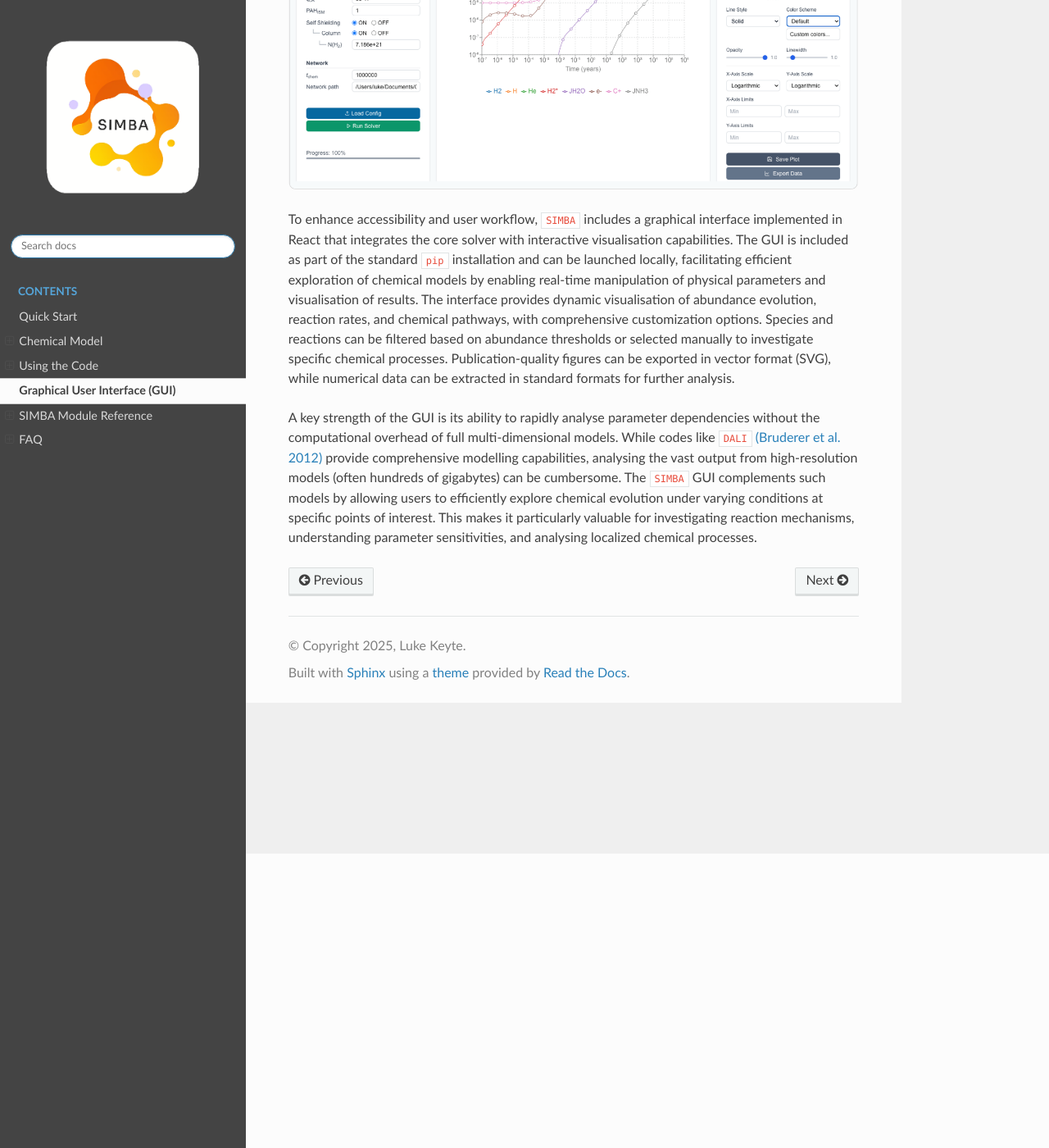
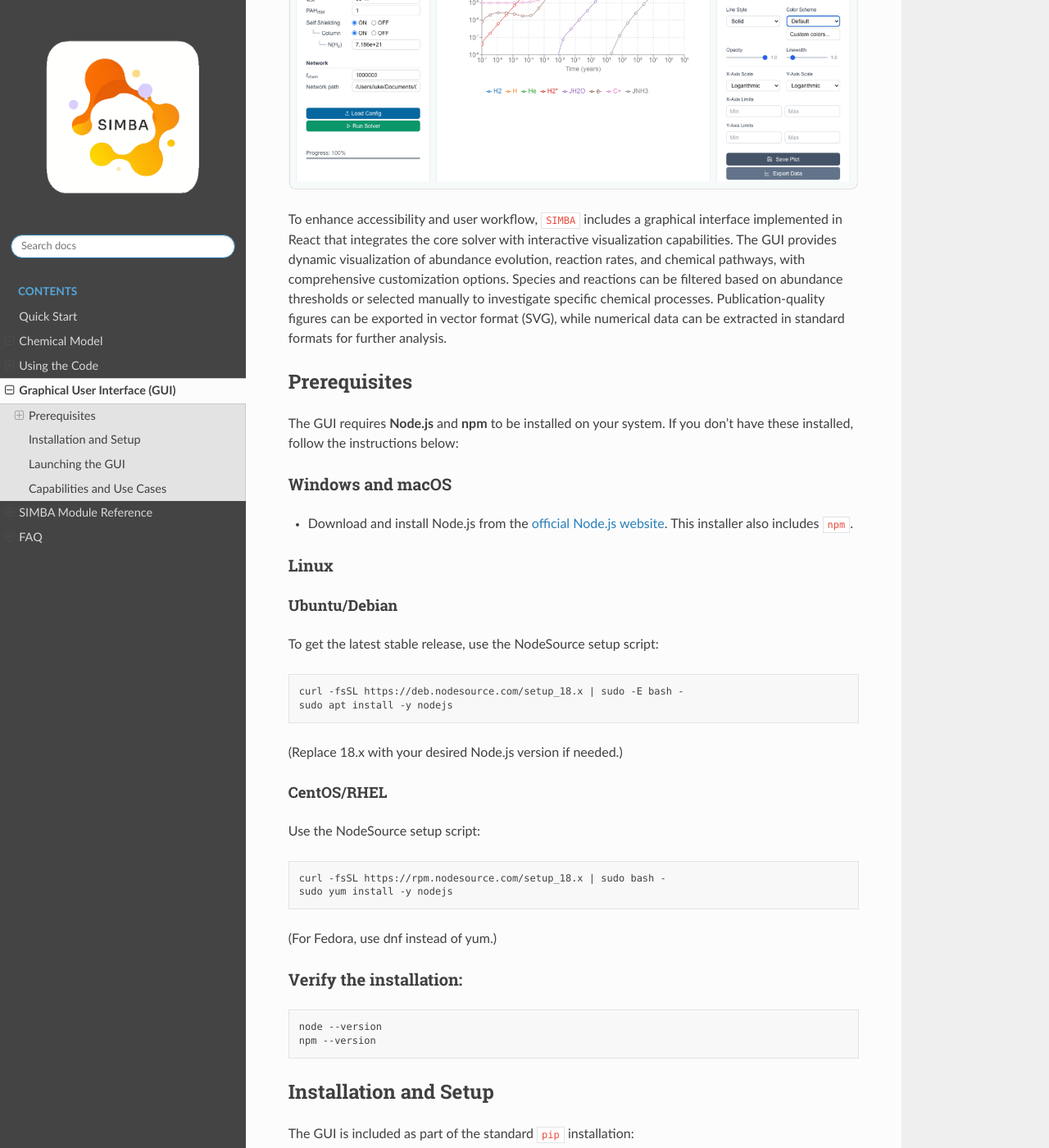
Before and after one commit to lukekeyte/simba-docs, a Sphinx documentation site: the page built from docs/gui/index.md, in a window 1280 px wide and 1400 px high, scrolled down 359 px. Shown: the whole window at 82% size. Built offline with Sphinx 7.4.7 and the Read the Docs theme 3.1.0, drawn with Linux system fonts in a browser that asks for light colours; some of the changed text lies outside the part shown.

Commit message:
GUI updates

````diff
--- a/docs/gui/index.md
+++ b/docs/gui/index.md
@@ -2,7 +2,86 @@
 
 ![SIMBA graphical user interface](/_static/fig_lukenet_gui.png)
 
-To enhance accessibility and user workflow, `SIMBA` includes a graphical interface implemented in React that integrates the core solver with interactive visualisation capabilities. The GUI is included as part of the standard `pip` installation and can be launched locally, facilitating efficient exploration of chemical models by enabling real-time manipulation of physical parameters and visualisation of results.
-The interface provides dynamic visualisation of abundance evolution, reaction rates, and chemical pathways, with comprehensive customization options. Species and reactions can be filtered based on abundance thresholds or selected manually to investigate specific chemical processes. Publication-quality figures can be exported in vector format (SVG), while numerical data can be extracted in standard formats for further analysis.
+To enhance accessibility and user workflow, `SIMBA` includes a graphical interface implemented in React that integrates the core solver with interactive visualization capabilities. The GUI provides dynamic visualization of abundance evolution, reaction rates, and chemical pathways, with comprehensive customization options. Species and reactions can be filtered based on abundance thresholds or selected manually to investigate specific chemical processes. Publication-quality figures can be exported in vector format (SVG), while numerical data can be extracted in standard formats for further analysis.
 
-A key strength of the GUI is its ability to rapidly analyse parameter dependencies without the computational overhead of full multi-dimensional models. While codes like `DALI` [(Bruderer et al. 2012)](https://ui.adsabs.harvard.edu/abs/2012A%26A...541A..91B/abstract) provide comprehensive modelling capabilities, analysing the vast output from high-resolution models (often hundreds of gigabytes) can be cumbersome. The `SIMBA` GUI complements such models by allowing users to efficiently explore chemical evolution under varying conditions at specific points of interest. This makes it particularly valuable for investigating reaction mechanisms, understanding parameter sensitivities, and analysing localized chemical processes.
+## Prerequisites
+
+The GUI requires **Node.js** and **npm** to be installed on your system. If you don't have these installed, follow the instructions below:
+
+### Windows and macOS
+
+- Download and install Node.js from the [official Node.js website](https://nodejs.org/). This installer also includes `npm`.
+
+### Linux
+
+#### Ubuntu/Debian
+
+To get the latest stable release, use the NodeSource setup script:
+
+```bash
+curl -fsSL https://deb.nodesource.com/setup_18.x | sudo -E bash -
+sudo apt install -y nodejs
+```
+(Replace 18.x with your desired Node.js version if needed.)
+
+
+#### CentOS/RHEL
+
+Use the NodeSource setup script:
+
+```bash
+curl -fsSL https://rpm.nodesource.com/setup_18.x | sudo bash -
+sudo yum install -y nodejs
+```
+
+(For Fedora, use dnf instead of yum.)
+
+
+### Verify the installation:
+```bash
+node --version
+npm --version
+```
+
+
+## Installation and Setup
+
+The GUI is included as part of the standard `pip` installation:
+
+```bash
+pip install simba_chem
+```
+
+During installation, only the React source code is downloaded (not the built application) to keep the package size manageable. **The GUI will be built automatically on your system when first launched.**
+
+## Launching the GUI
+
+To launch the GUI from the command line:
+
+```bash
+simba-gui
+```
+
+Or in Python:
+```python
+from simba_chem.gui_server import launch_gui
+launch_gui()
+```
+
+
+**On first launch**, the system will:
+1. Install the required JavaScript dependencies (`npm install`)
+2. Build the React application (`npm run build`) - this may take a few minutes
+3. Start the local server and automatically open your browser
+
+**Subsequent launches** will start immediately since the application is already built.
+
+For development purposes, you can also launch in development mode with hot reloading:
+```python
+from simba_chem.gui_server import launch_gui_dev
+launch_gui_dev()
+```
+
+## Capabilities and Use Cases
+
+A key strength of the GUI is its ability to rapidly analyse parameter dependencies without the computational overhead of full multi-dimensional models. While codes like `DALI` (Bruderer et al. 2012) provide comprehensive modelling capabilities, analysing the vast output from high-resolution models (often hundreds of gigabytes) can be cumbersome. The `SIMBA` GUI complements such models by allowing users to efficiently explore chemical evolution under varying conditions at specific points of interest. This makes it particularly valuable for investigating reaction mechanisms, understanding parameter sensitivities, and analysing localized chemical processes.
````
Also changed, not shown: 2 other files.
